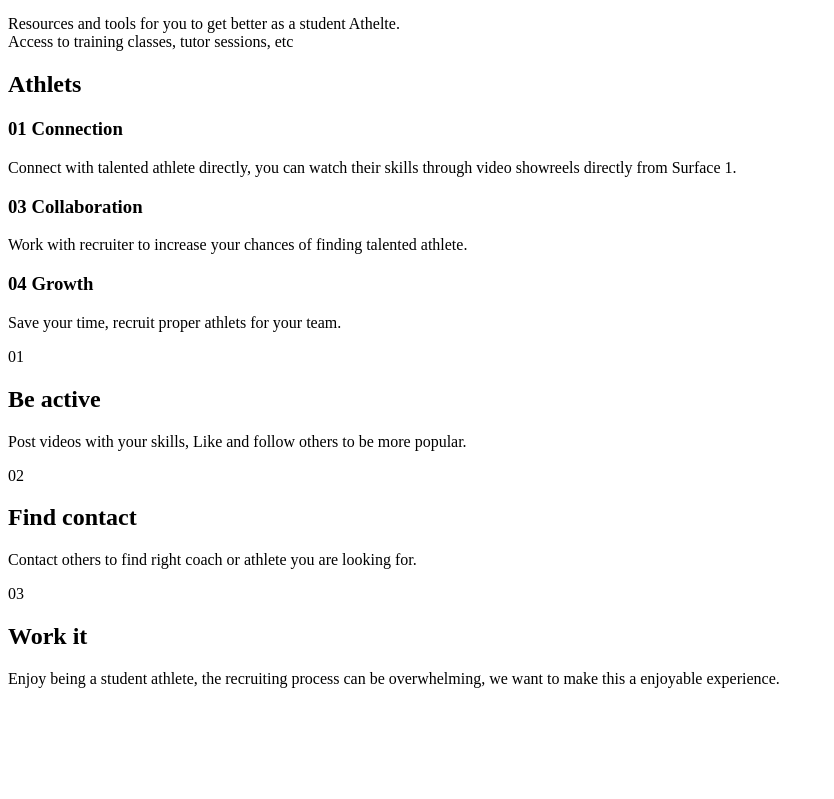
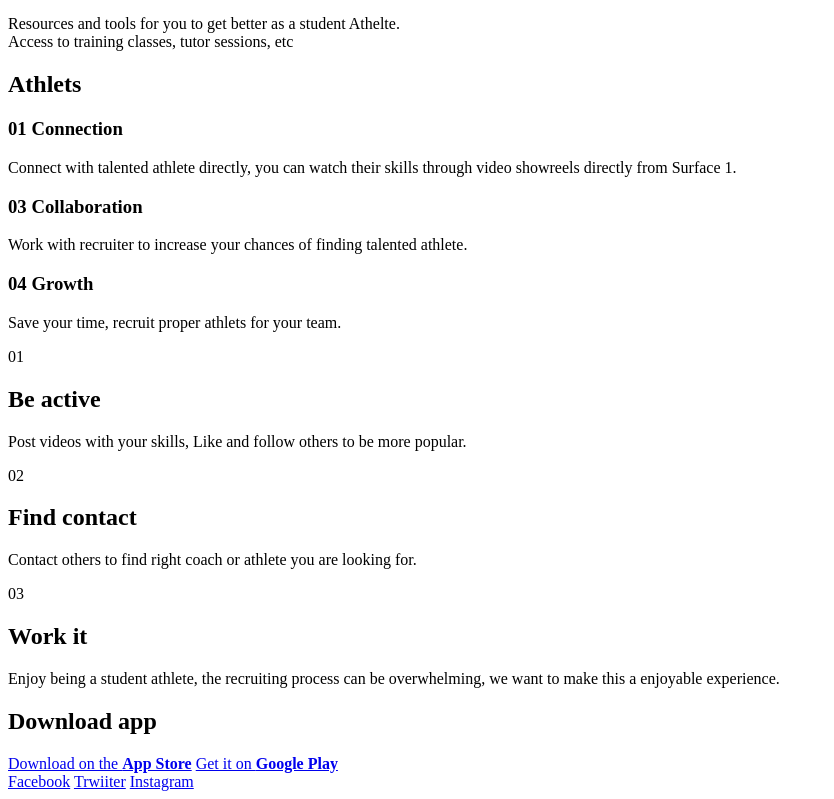
Before and after one commit to Loriens/surface, a plain HTML site: page index.html in a window 1280 px wide. Shown: the part 451-1250 px from the top of the page, without its empty margins (0-834 px from the left). Before the commit the page ends 1155 px from the top, so only its background shows below. Drawn offline with Linux system fonts and the light colour scheme.

Commit message:
Mark page-footer with BEM in index.html

```diff
--- a/index.html
+++ b/index.html
@@ -12,7 +12,7 @@
     <header class="page-header">
       <div class="page-header__wrapper">
         <h1 class="visually-hidden">Surface: play sports</h1>
-        <div class="page-header__logo"></div>
+        <div class="site-logo"></div>
         <div class="page-header__"></div>
         <div class="page-header__slogan"></div>
         <nav class="main-nav">
@@ -80,5 +80,24 @@
       </section><!--//sport-quality-->
     </main><!--//page-main-->
 
+
+    <!-- ******FOOTER****** -->
+    <footer class="page-footer">
+      <div class="page-footer__wrapper">
+        <div class="page-footer__logo"></div>
+        <h2 class="page-footer__title">Download app</h2>
+        <p class="page-footer__desc"></p>
+        <a class="btn btn--apple" href="#">Download on the <b>App Store</b></a>
+        <a class="btn btn--google" href="#">Get it on <b>Google Play</b></a>
+        <section class="social-btns">
+      </div>
+      <section class="socal-btns">
+        <div class="site-logo"></div>
+        <a class="socal-btns__btn socal-btns__btn--fb" href="#">Facebook</a>
+        <a class="socal-btns__btn socal-btns__btn--tw" href="#">Trwiiter</a>
+        <a class="socal-btns__btn socal-btns__btn--inst" href="#">Instagram</a>
+      </section><!--//socal-btns-->
+    </footer><!--//page-footer-->
+
   </body>
 </html>
```
